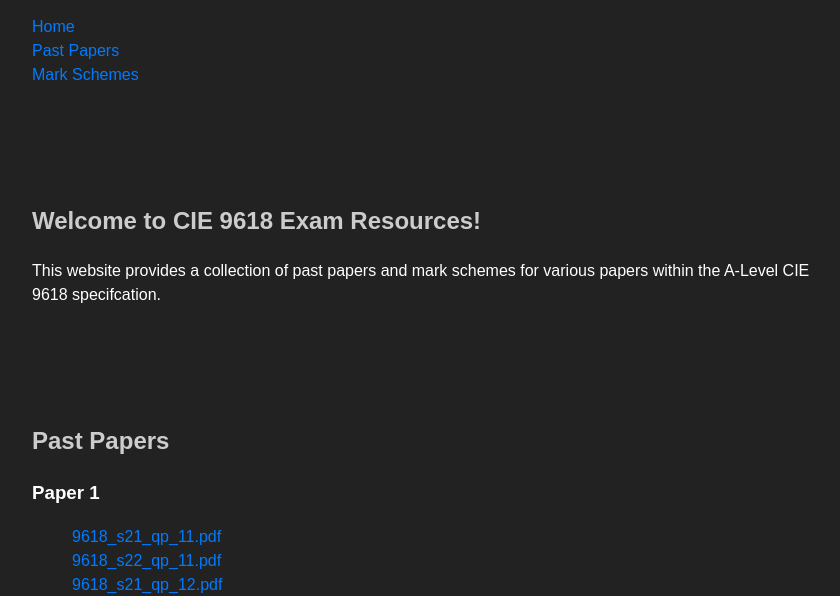
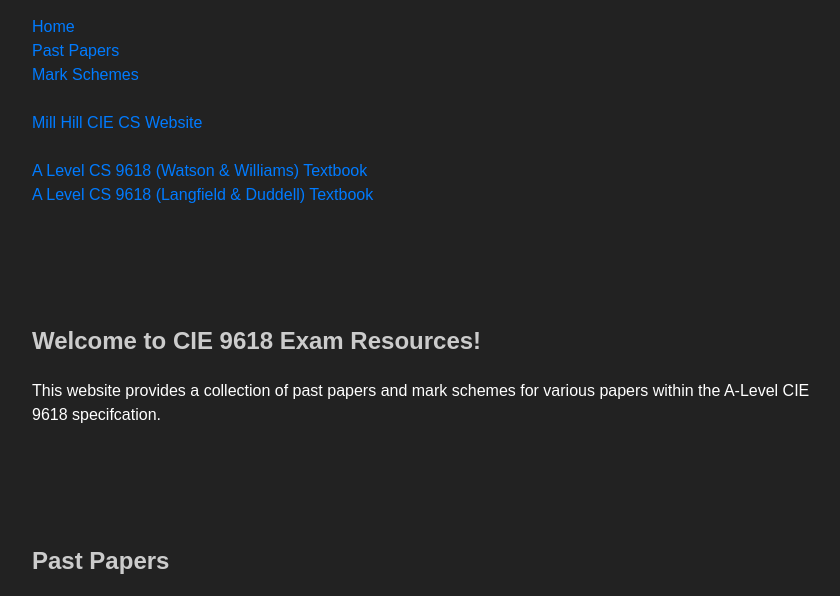
Before and after one commit to GoldenEdit/cs, a plain HTML site: page index.html in a window 1280 px wide. Shown: the part 139-735 px from the top of the page, without its empty margins (208-1048 px from the left). Drawn offline with Linux system fonts and the light colour scheme.

Commit message:
add mh cs website and textbook links

```diff
--- a/index.html
+++ b/index.html
@@ -18,6 +18,11 @@
           <li><a href="#index">Home</a></li>
           <li><a href="#past-papers">Past Papers</a></li>
           <li><a href="#mark-schemes">Mark Schemes</a></li>
+		  <br>
+		  <li><a href="https://sites.google.com/view/mhs9618cs/home?authuser=0" target="_blank" rel="noopener noreferrer">Mill Hill CIE CS Website</a></li>
+		  <br>
+		  <li><a href="https://www.dropbox.com/sh/sw9rq6t70uwyjeh/AAAoyTvdn81qzQjmCrY8AyaIa/Computer%20Science/A%20Level/A%20Level%20CS%209618%20%28Watson%20%26%20Williams%29.pdf?dl=0" target="_blank" rel="noopener noreferrer">A Level CS 9618 (Watson & Williams) Textbook</a></li>
+		  <li><a href="https://www.dropbox.com/sh/sw9rq6t70uwyjeh/AACP7Iwslo5WLES-pUUDyURMa/Computer%20Science/A%20Level/A%20Level%20CS%209618%20%28Langfield%20%26%20Duddell%29.pdf?dl=0" target="_blank" rel="noopener noreferrer">A Level CS 9618 (Langfield & Duddell) Textbook</a></li>
         </ul>
       </div>
     </nav>
```
